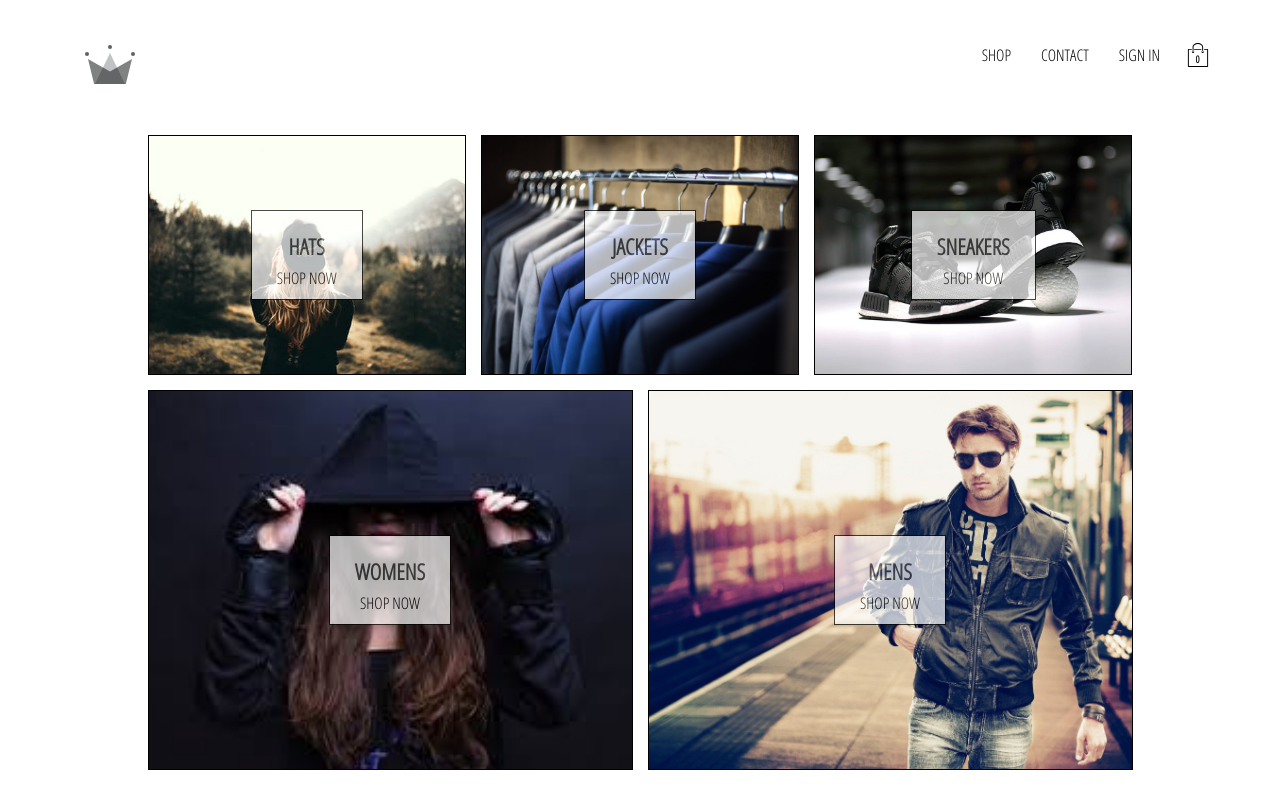
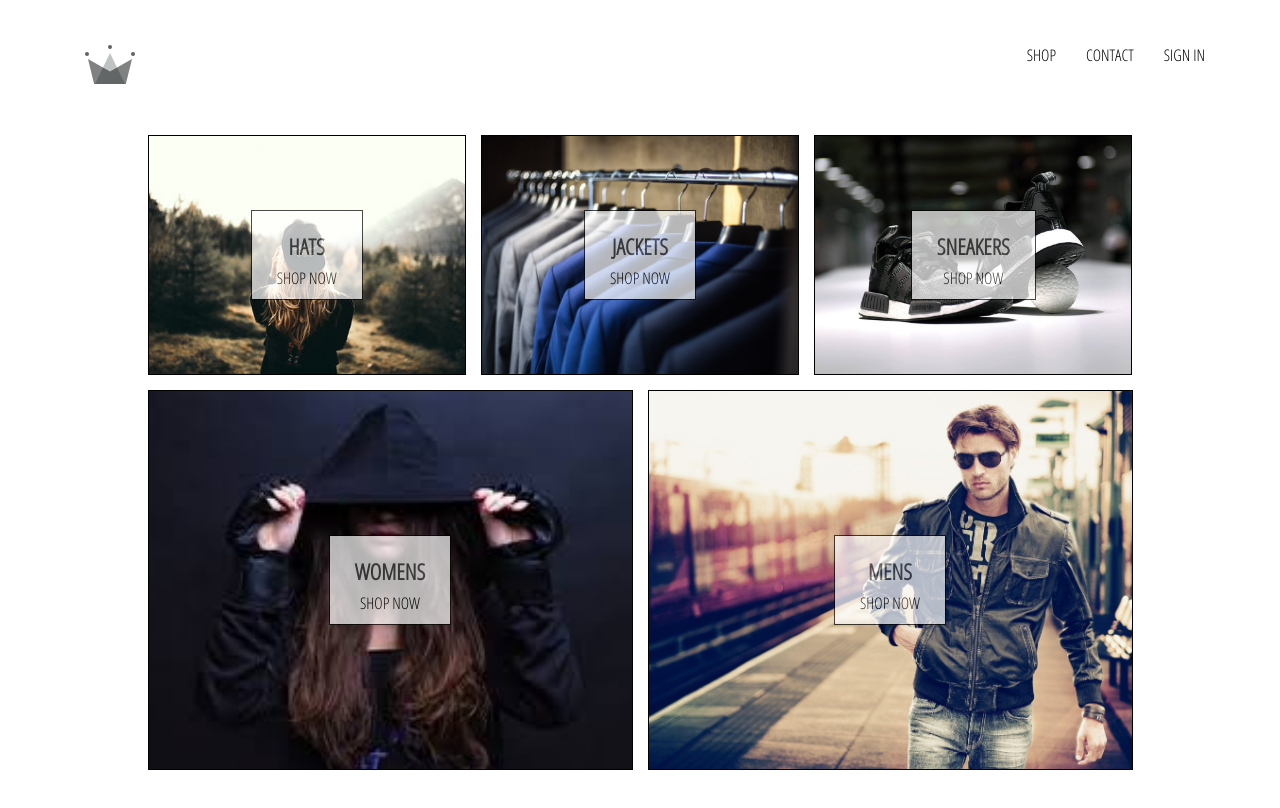
Before and after one commit to Babu-ali/crwn-clothing, a React (Create React App) app: page / in a window 1280 px wide. Shown: the top 808 px of the page. Built offline with nearby package versions, Linux system fonts and the light colour scheme; no server answers.

Commit message:
correct typo in cart-component

```diff
--- a/src/components/header/header.component.jsx
+++ b/src/components/header/header.component.jsx
@@ -2,7 +2,7 @@ import React from 'react';
 import {Link} from 'react-router-dom';
 import { auth } from '../../firebase/firebase.utils';
 import { connect } from 'react-redux';
-import CartIcon from '../cart-icon/cart-icon.component';
+//import CartIcon from '../cart-icon/cart-icon.component';
 
 import {ReactComponent as Logo} from '../../assests/crown.svg';
 
@@ -26,7 +26,6 @@ const Header = ({ currentUser }) => (
                     SIGN IN
                 </Link>
             }
-            <CartIcon />
         </div>
     </div>
 );
```
